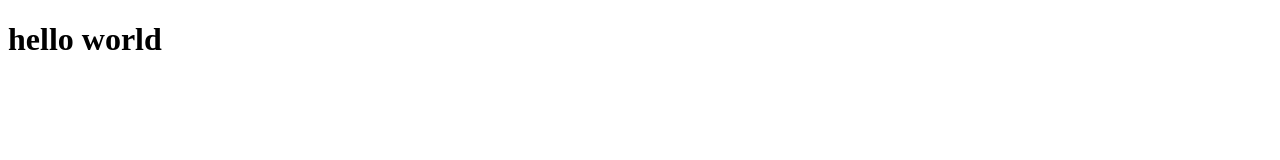
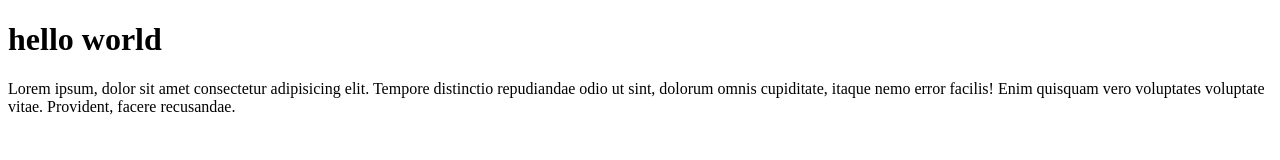
Before and after one commit to worstone57/wpu-git-test, a plain HTML site: page index.html in a window 1280 px wide. Drawn offline with Linux system fonts and the light colour scheme.

Commit message:
menambahkan paragraph

```diff
--- a/index.html
+++ b/index.html
@@ -8,5 +8,6 @@
 </head>
 <body>
     <h1>hello world</h1>
+    <p>Lorem ipsum, dolor sit amet consectetur adipisicing elit. Tempore distinctio repudiandae odio ut sint, dolorum omnis cupiditate, itaque nemo error facilis! Enim quisquam vero voluptates voluptate vitae. Provident, facere recusandae.</p>
 </body>
 </html>
```
